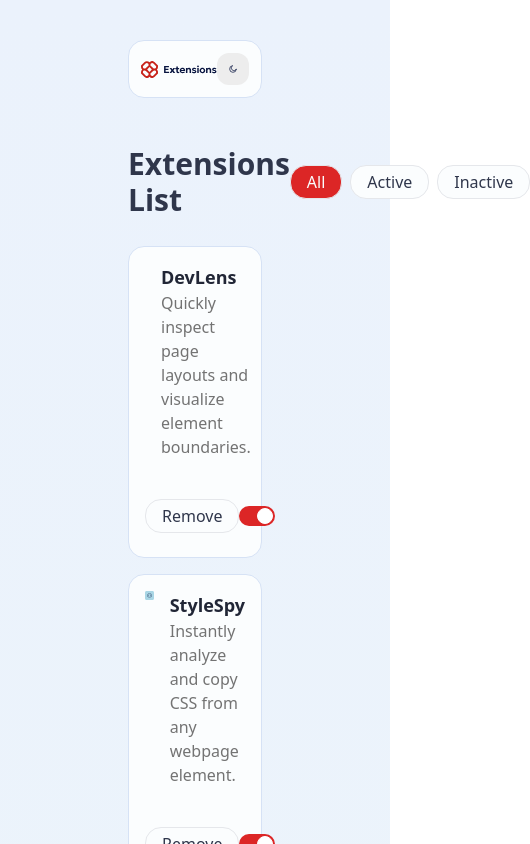
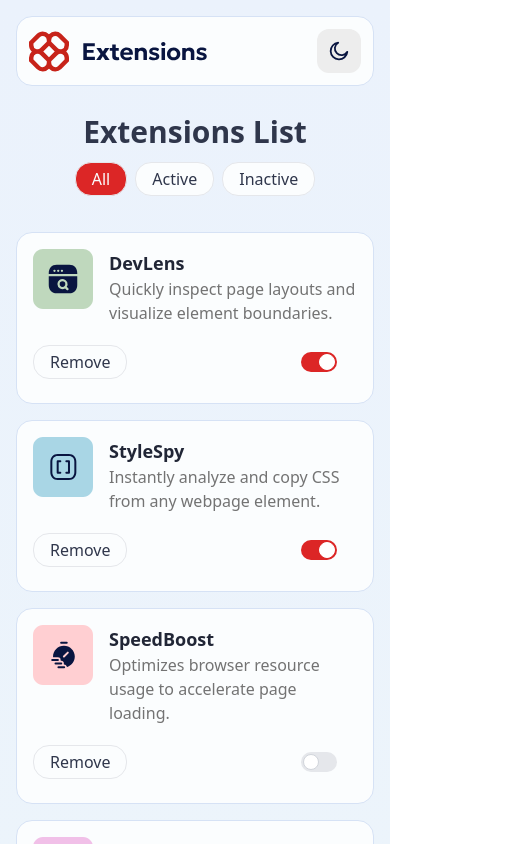
Before and after one commit to WalkerFGZ/extension-manager, a React (Vite) app: page / in a window 390 px wide. Shown: the top 844 px of the page, 530 px wide, since content can reach past the window. Built offline with nearby package versions, Linux system fonts and the light colour scheme.

Commit message:
add responsive adjusts

```diff
--- a/src/App.tsx
+++ b/src/App.tsx
@@ -11,7 +11,7 @@ function App() {
   const [extensions, setExtensions] = useState<Extension[]>(initialData);
   return (
     <div className="flex justify-center bg-gradient-light text-neutral-700 min-h-screen">
-      <div className="max-w-[1440px] w-full px-32 pt-10">
+      <div className="max-w-[1440px] md:px-32 px-4 w-full pt-4 md:pt-10">
         <Header />
         <Filters data={initialData} setExtensions={setExtensions} />
         <ListExtensions data={extensions} />
--- a/src/components/ExtensionCard.tsx
+++ b/src/components/ExtensionCard.tsx
@@ -6,9 +6,9 @@ const ExtensionCard = ({ logo, name, description, isActive }: Extension) => {
     <article className="bg-neutral-0 rounded-2xl p-4 border-neutral-200 border">
       <div className="flex gap-4">
         <div>
-          <img src={`src/${logo}`} />
+          <img src={`src/${logo}`} className="w-[60px] min-w-[60px]" alt={name} />
         </div>
-        <div className="max-w-[270px] pb-10">
+        <div className="max-w-[270px] pb-5 md:pb-10">
           <h2 className="text-lg font-bold text-neutral-800 text-balance">{name}</h2>
           <p className="text-neutral-500">
             {description}
--- a/src/components/Filters.tsx
+++ b/src/components/Filters.tsx
@@ -3,7 +3,7 @@ import FilterButtons from "./FilterButtons";
 
 const Filters = ({ data, setExtensions }: { data: Extension[]; setExtensions: (extensions: Extension[]) => void }) => {
   return (
-    <section className="flex justify-between items-center pt-12">
+    <section className="flex justify-between items-center pt-7 pb-2 md:pb-0 gap-3 md:gap-0 md:pt-12 flex-col md:flex-row">
       <div>
         <h1 className="text-3xl font-bold">Extensions List</h1>
       </div>
--- a/src/components/Header.tsx
+++ b/src/components/Header.tsx
@@ -8,7 +8,7 @@ const Header = () => {
         <img src={MainLogo} alt="Extensions Logo" />
       </div>
 
-      <div className="bg-neutral-100 flex items-center px-3 py-3 rounded-xl cursor-pointer">
+      <div className="bg-neutral-100 hover:bg-neutral-300 flex items-center px-3 py-3 rounded-xl cursor-pointer">
         <img src={ThemeLogo} alt="Theme Logo" className="w-5" />
       </div>
     </header>
--- a/src/components/ListExtensions.tsx
+++ b/src/components/ListExtensions.tsx
@@ -16,7 +16,7 @@ const ListExtensions = ({ data }: { data: Extension[] }) => {
             transition={{
               duration: 0.3,
               delay: index * 0.03,
-              ease: "easeOut",
+              ease: "circInOut",
               layout: { duration: 0.3 }
             }}
           >
```
